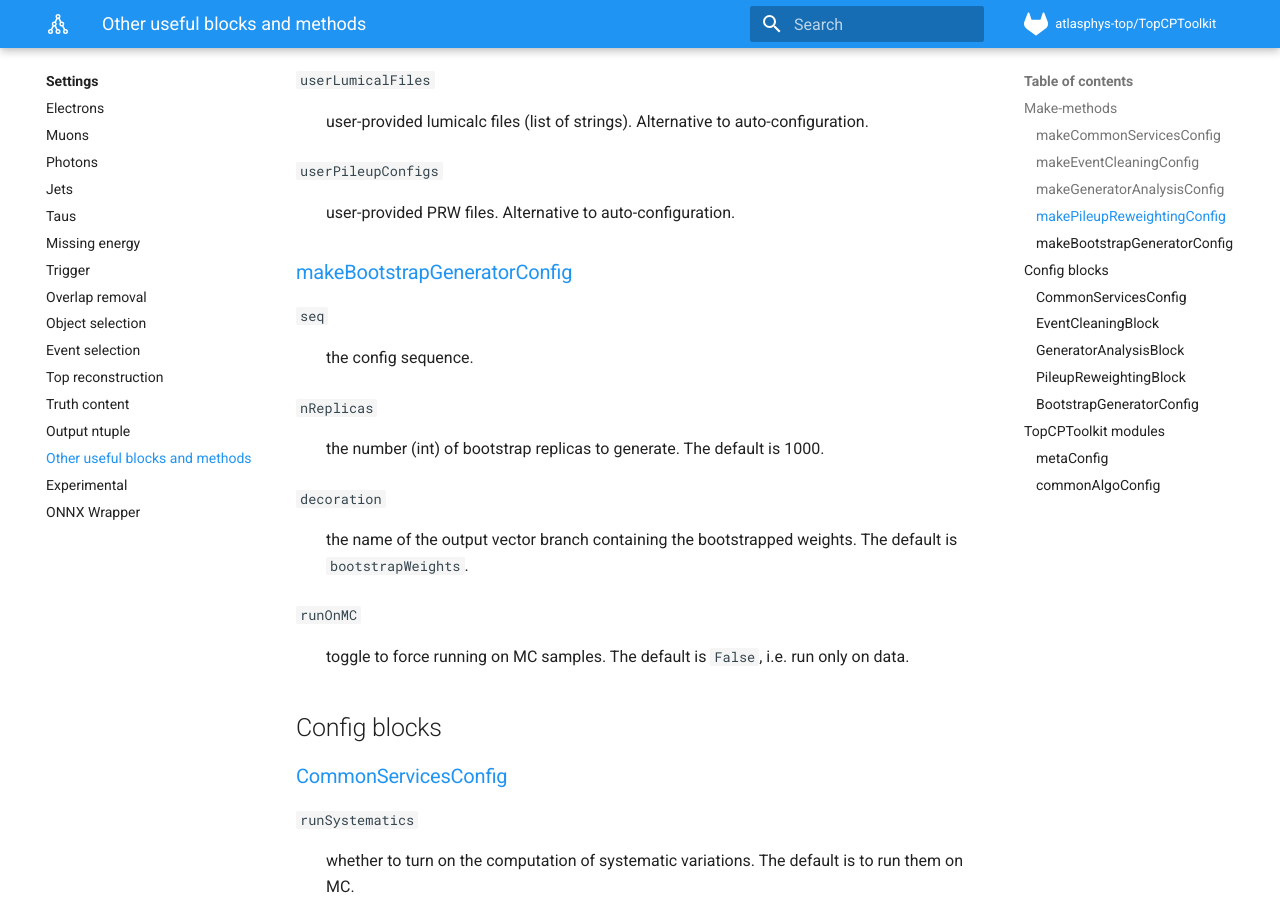
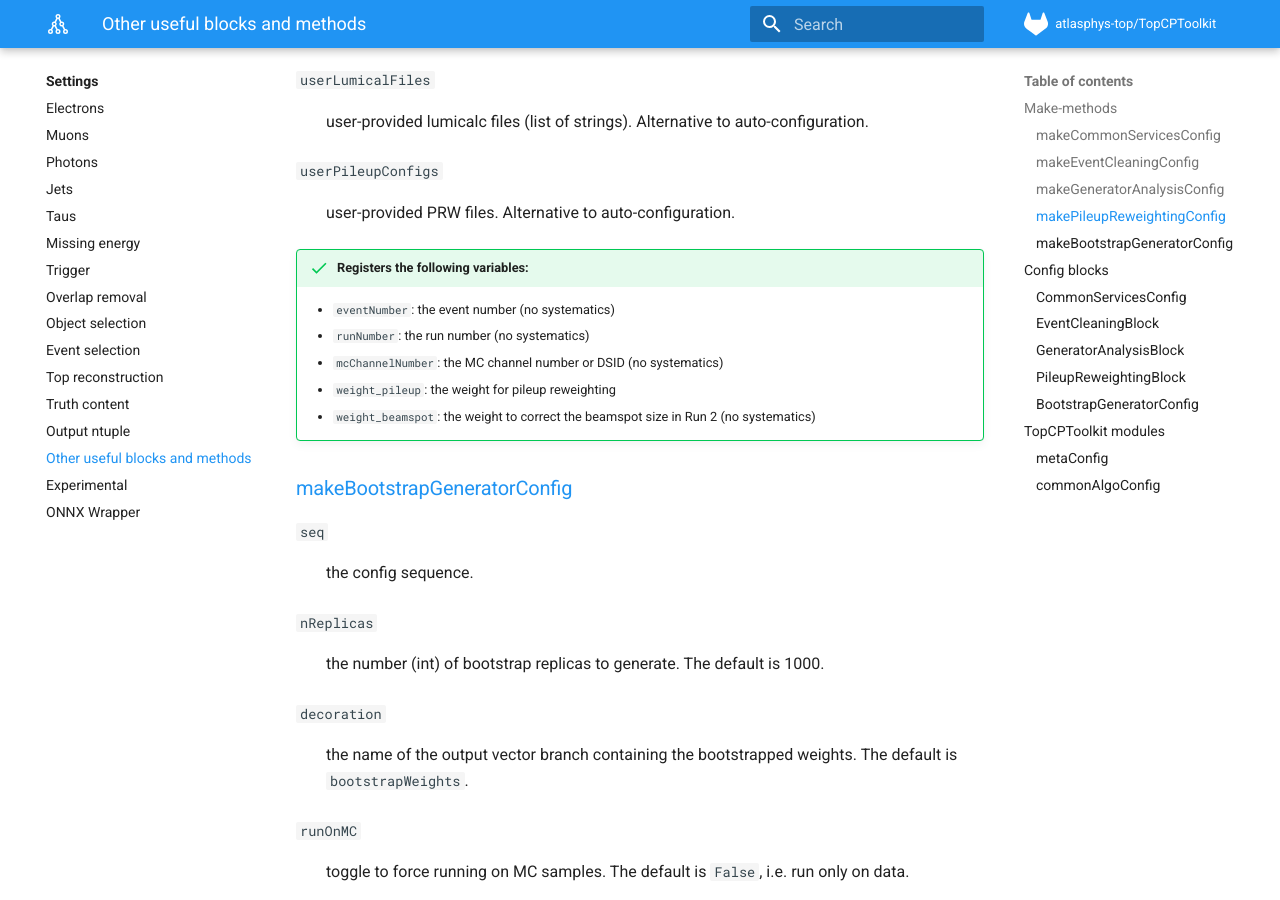
Before and after one commit to SuperNova76/TopCPToolKit, an MkDocs documentation site: the page built from docs/settings/others.md, in a window 1280 px wide and 900 px high, scrolled down 1788 px. Built offline with MkDocs 1.6.1 and Material for MkDocs 9.7.7, drawn with Linux system fonts in a browser that asks for light colours; some of the changed text lies outside the part shown.

Commit message:
Resolve "Various user-friendly improvements"

```diff
--- a/docs/settings/others.md
+++ b/docs/settings/others.md
@@ -57,6 +57,13 @@ _Returns an instance of [`CommonServicesConfig`](/settings/others/#commonservice
 
 `userPileupConfigs`
 :   user-provided PRW files. Alternative to auto-configuration.
+
+!!! success "Registers the following variables:"
+    - `eventNumber`: the event number (no systematics)
+    - `runNumber`: the run number (no systematics)
+    - `mcChannelNumber`: the MC channel number or DSID (no systematics)
+    - `weight_pileup`: the weight for pileup reweighting
+    - `weight_beamspot`: the weight to correct the beamspot size in Run 2 (no systematics)
 
 ### [makeBootstrapGeneratorConfig](https://acode-browser1.usatlas.bnl.gov/lxr/source/athena/PhysicsAnalysis/Algorithms/AsgAnalysisAlgorithms/python/BootstrapGeneratorConfig.py)
 
@@ -139,6 +146,13 @@ _Returns an instance of [`CommonServicesConfig`](/settings/others/#commonservice
 `userPileupConfigs`
 :   user-provided PRW files. Alternative to auto-configuration.
 
+!!! success "Registers the following variables:"
+    - `eventNumber`: the event number (no systematics)
+    - `runNumber`: the run number (no systematics)
+    - `mcChannelNumber`: the MC channel number or DSID (no systematics)
+    - `weight_pileup`: the weight for pileup reweighting
+    - `weight_beamspot`: the weight to correct the beamspot size in Run 2 (no systematics)
+
 ### [BootstrapGeneratorConfig](https://acode-browser1.usatlas.bnl.gov/lxr/source/athena/PhysicsAnalysis/Algorithms/AsgAnalysisAlgorithms/python/BootstrapGeneratorConfig.py)
 
 `nReplicas`
@@ -150,7 +164,7 @@ _Returns an instance of [`CommonServicesConfig`](/settings/others/#commonservice
 `runOnMC`
 :   toggle to force running on MC samples. The default is `False`, i.e. run only on data.
 
-## TopCPToolkit modules
+## TopCPToolkit modules
 
 ### [metaConfig](https://gitlab.cern.ch/atlasphys-top/reco/TopCPToolkit/-/blob/main/source/TopCPToolkit/python/metaConfig.py)
 
--- a/source/TopCPToolkit/python/TtbarCPalgoConfigBlocksAnalysis.py
+++ b/source/TopCPToolkit/python/TtbarCPalgoConfigBlocksAnalysis.py
@@ -75,7 +75,7 @@ def makeRecoConfiguration(metadata, algSeq, configSeq, debugHistograms, noFilter
         makeJetAnalysisConfig(configSeq, 'AnaJets', jetContainer,
                               runGhostMuonAssociation=not isLite, # TEMPORARY BUG FIX
                               runNNJvtUpdate = True,
-                              JEROption='Full', reduction='Category', postfix='baselineSel')
+                              systematicsModelJER='Full', systematicsModelJES='Category', postfix='baselineSel')
         from JetAnalysisAlgorithms.JetJvtAnalysisConfig import makeJetJvtAnalysisConfig
         makeJetJvtAnalysisConfig(configSeq, 'AnaJets', jetContainer, enableFJvt=False)
 
```
Also changed, not shown: docs/settings/jets.md (+3 -3 lines).
